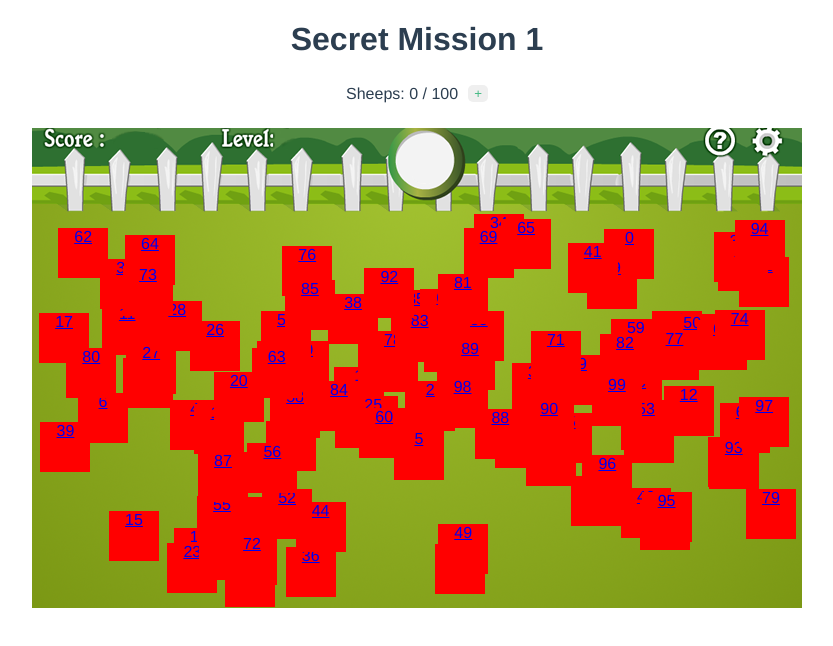
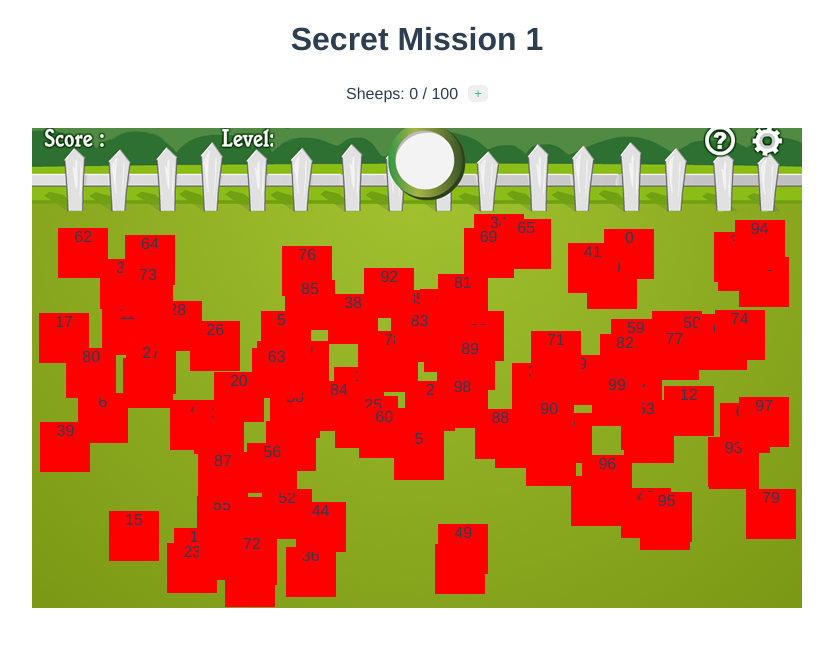
Before and after one commit to sergioedo/secret-mission, a Vue app: page / in a window 1280 px wide. Shown: the top 646 px of the page, without its empty margins (223-1056 px from the left). Built offline with nearby package versions, Linux system fonts and the light colour scheme.

Commit message:
count sheeps on field

```diff
--- a/src/components/Sheep.vue
+++ b/src/components/Sheep.vue
@@ -1,17 +1,19 @@
 <template>
   <div :style="getSheepStyle(sheep)">
-    <a :href="sheep.id">{{ sheep.id }} </a>
+    <a @click="$emit('onSheepClick', sheep)">{{ sheep.id }} </a>
   </div>
 </template>
 
 <script setup>
-import { defineProps, toRefs, computed } from 'vue'
+import { defineProps, toRefs, defineEmits } from 'vue'
 
 const props = defineProps({
   sheep: Object,
 })
 
 const { sheep } = toRefs(props)
+
+const emit = defineEmits(['onSheepClick'])
 
 const getSheepStyle = (sheep) => {
   return {
--- a/src/components/SheepCounter.vue
+++ b/src/components/SheepCounter.vue
@@ -2,12 +2,13 @@
   <h3 v-if="completed">Mission Complete! No more sheeps!</h3>
   <div class="sheep-counter">
     <p>Sheeps: {{ state.count }} / {{ maxCounter }}</p>
-    <button type="button" @click="handleCountClick">+</button>
+    <button type="button" @click="handleSheepClicked">+</button>
   </div>
   <SheepField
     :fieldWidth="fieldWidth"
     :fieldHeight="fieldHeight"
     :sheeps="state.sheeps"
+    @on-sheep-clicked="handleSheepClicked"
   />
 </template>
 
@@ -38,7 +39,7 @@ const state = reactive({
 const missionCompleted = () => state.count >= maxCounter.value
 const completed = computed(missionCompleted)
 
-const handleCountClick = () => {
+const handleSheepClicked = (sheep) => {
   if (!missionCompleted()) {
     state.count++
   }
--- a/src/components/SheepField.vue
+++ b/src/components/SheepField.vue
@@ -1,13 +1,18 @@
 <template>
   <div class="container">
     <div :style="greenFieldStyle">
-      <Sheep v-for="sheep in sheeps" :key="sheep.id" :sheep="sheep" />
+      <Sheep
+        v-for="sheep in sheeps"
+        :key="sheep.id"
+        :sheep="sheep"
+        @on-sheep-click="handleSheepClick"
+      />
     </div>
   </div>
 </template>
 
 <script setup>
-import { defineProps, toRefs, computed } from 'vue'
+import { defineProps, toRefs, computed, defineEmits } from 'vue'
 import Sheep from './Sheep.vue'
 
 const props = defineProps({
@@ -17,6 +22,11 @@ const props = defineProps({
 })
 
 const { fieldWidth, fieldHeight, sheeps } = toRefs(props)
+
+const emit = defineEmits(['onSheepClicked'])
+const handleSheepClick = (sheep) => {
+  emit('onSheepClicked', sheep)
+}
 
 const greenFieldStyle = computed(() => {
   return {
```
